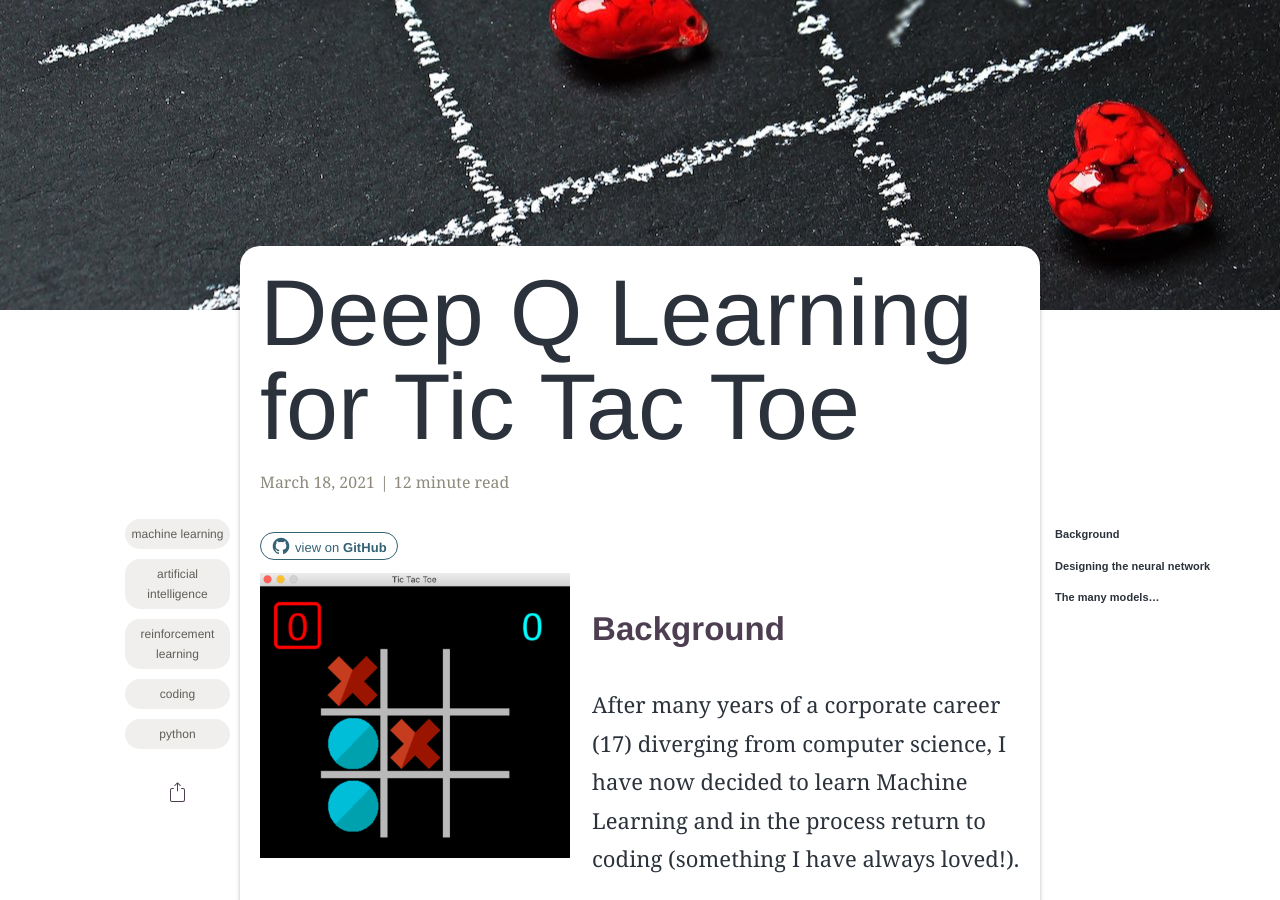
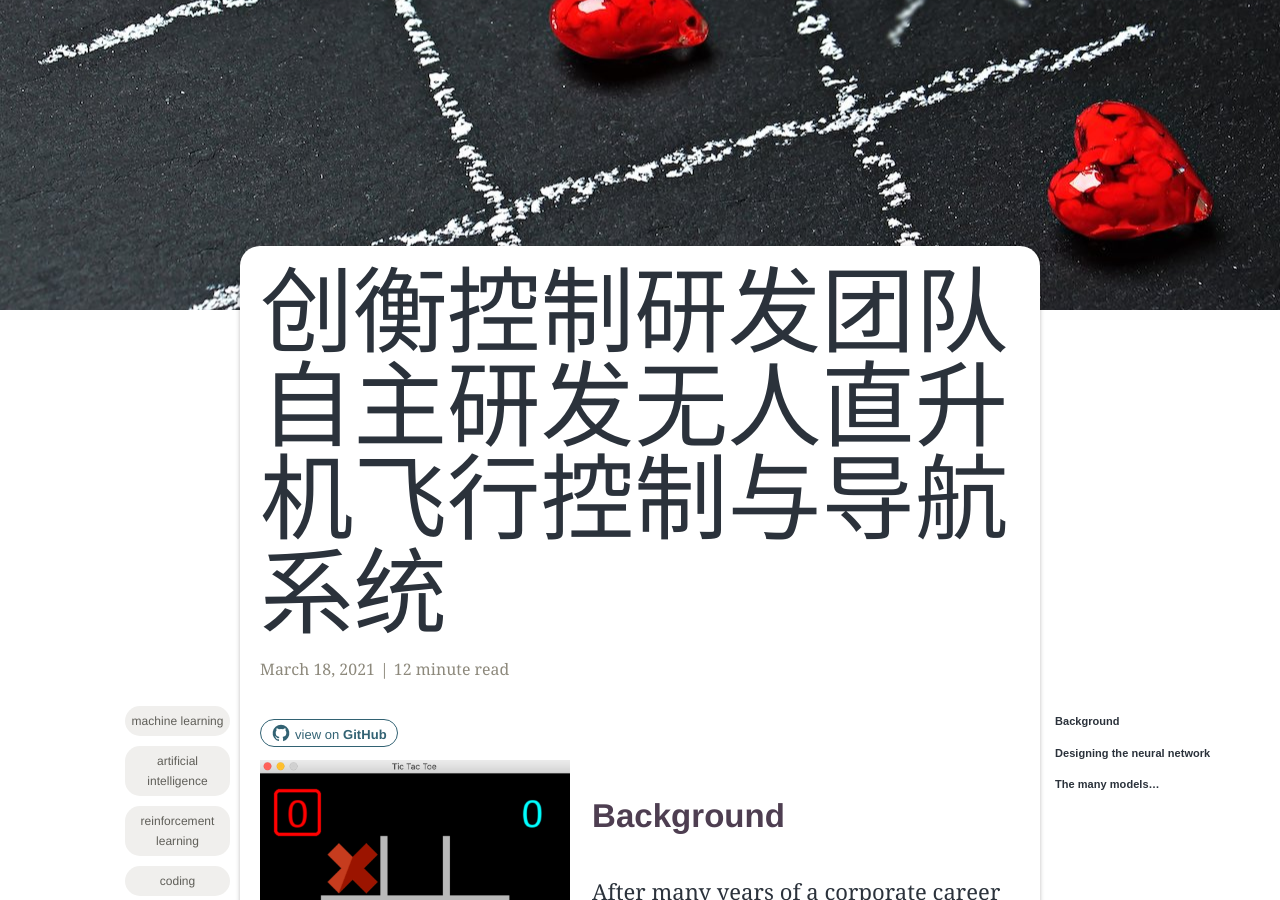
Before and after one commit to musictrl/musictrl.github.io, a Jekyll site: the page built from _posts/2021-03-18-deep-q-learning-tic-tac-toe.md, in a window 1280 px wide and 900 px high, scrolled down 357 px. Built offline with Jekyll 4.4.1, drawn with Linux system fonts in a browser that asks for light colours; some web fonts are replaced; comment, search, counter and statistics services are not loaded; some of the changed text lies outside the part shown.

Commit message:
Update 2021-03-18-deep-q-learning-tic-tac-toe.md

```diff
--- a/_posts/2021-03-18-deep-q-learning-tic-tac-toe.md
+++ b/_posts/2021-03-18-deep-q-learning-tic-tac-toe.md
@@ -2,7 +2,7 @@
 layout: post
 read_time: true
 show_date: true
-title:  Deep Q Learning for Tic Tac Toe
+title:  创衡控制研发团队自主研发无人直升机飞行控制与导航系统
 date:   2021-03-18 15:14:20 -0600
 description: "Inspired by Deep Mind's astonishing feats of having their Alpha Go, Alpha Zero and Alpha Star programs learn (and be amazing at it) Go, Chess, Atari games and lately Starcraft; I set myself to the task of programming a neural network that will learn by itself how to play the ancient game of tic tac toe. How hard could it be?"
 img: posts/20210318/TicTacToeSml.jpg
```
